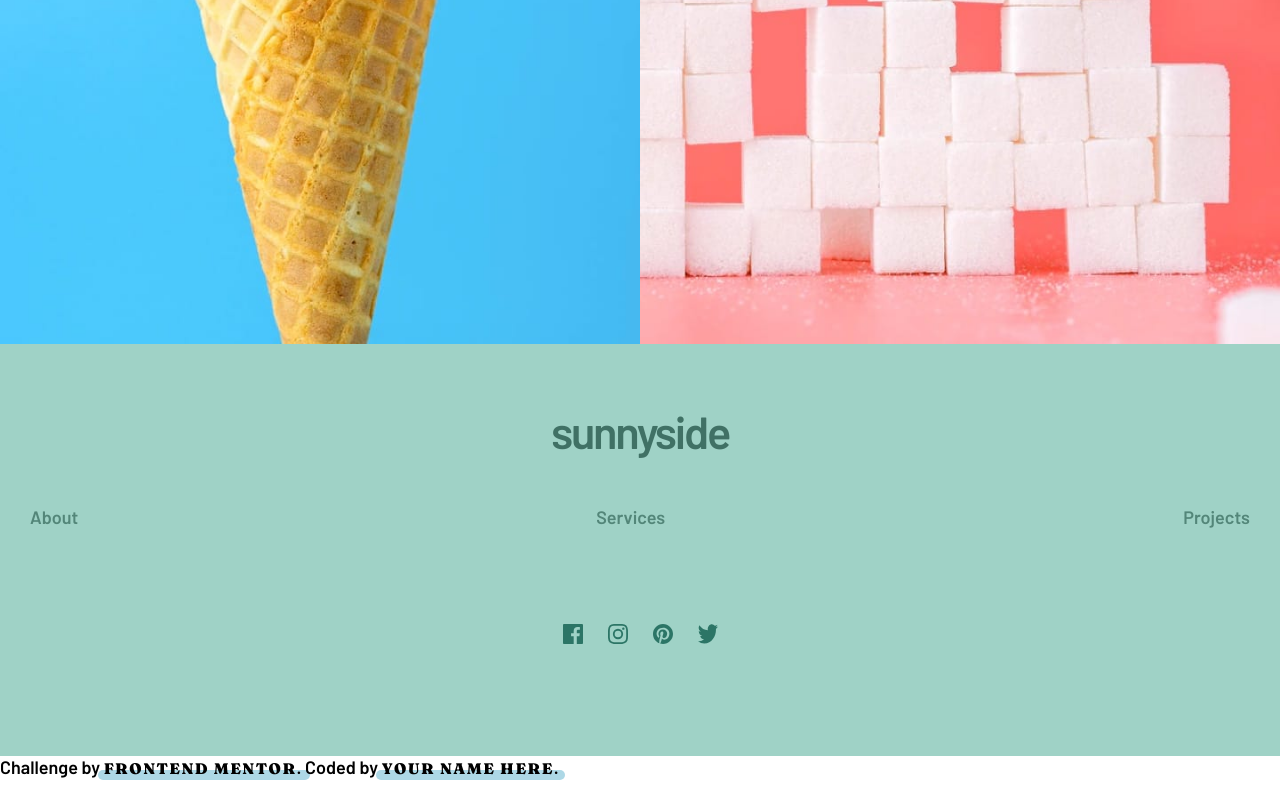
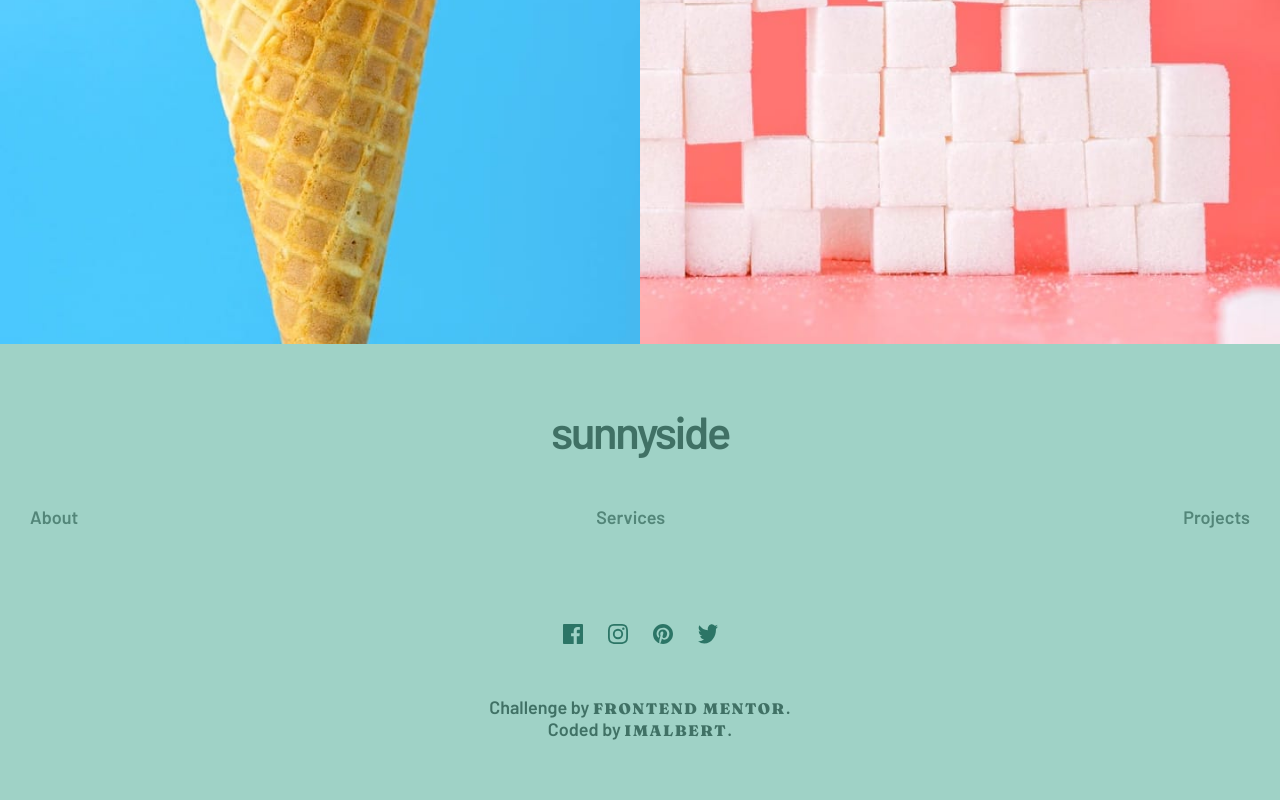
Before and after one commit to imalbert/_frontendmentor_sunnyside-agency-landing-page, a Next.js app: page / in a window 1280 px wide. Shown: the part 5372-6172 px from the top of the page. Built offline with nearby package versions, Linux system fonts and the light colour scheme.

Commit message:
add attribution to footer

```diff
--- a/pages/index.tsx
+++ b/pages/index.tsx
@@ -214,8 +214,6 @@ export default function Home() {
               </li>
             </ul>
           </div>
-        </footer>
-
           <div className="attribution">
             Challenge by{" "}
             <a
@@ -225,8 +223,10 @@ export default function Home() {
             >
               Frontend Mentor
             </a>
-          . Coded by <a href="#">Your Name Here</a>.
+            .
+            <br /> Coded by <a href="#">imalbert</a>.
           </div>
+        </footer>
       </main>
     </>
   );
```
Lines whose indentation alone changed are shown as unchanged.
